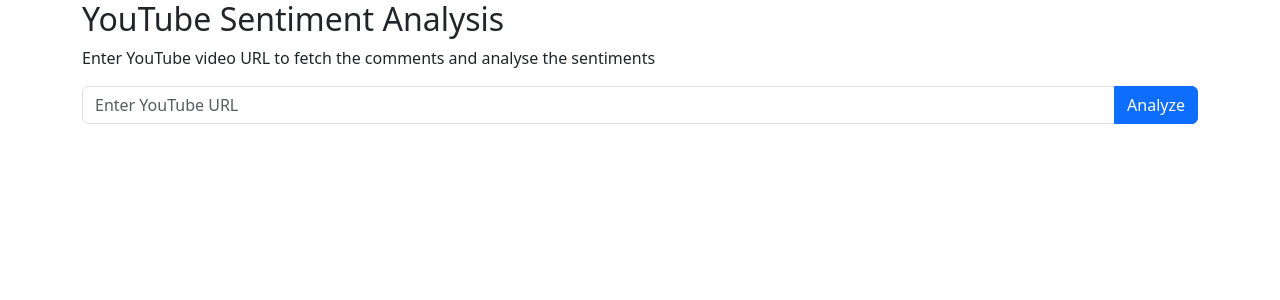
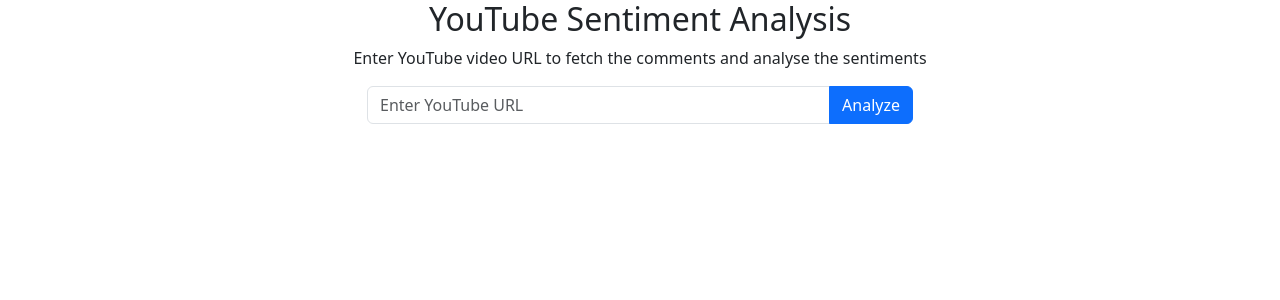
Before and after one commit to PrateekB18/sentiment_analysis, a Flask app: page / in a window 1280 px wide. Shown: the top 300 px of the page. Run offline with Flask 3, Linux system fonts and the light colour scheme.

Commit message:
minor changes

```diff
--- a/src/templates/index.html
+++ b/src/templates/index.html
@@ -12,37 +12,41 @@
 <script src="https://cdn.jsdelivr.net/npm/bootstrap@5.3.2/dist/js/bootstrap.bundle.min.js" integrity="sha384-C6RzsynM9kWDrMNeT87bh95OGNyZPhcTNXj1NW7RuBCsyN/o0jlpcV8Qyq46cDfL" crossorigin="anonymous"></script>
 
 <div class="container">
-    <h2>YouTube Sentiment Analysis</h2>
-    <p>Enter YouTube video URL to fetch the comments and analyse the sentiments</p>
+    <h2 class="text-center">YouTube Sentiment Analysis</h2>
+    <p class="text-center">Enter YouTube video URL to fetch the comments and analyse the sentiments <br></p>
+
     <form action="/" method="post">
-    <div class="input-group">
+    <div class="row justify-content-center">
+    <div class="w-50 input-group">
         <input class="form-control" type="text" name="video_url" placeholder="Enter YouTube URL" required>
-        <button type="submit" class="btn btn-primary" value="Analyze">Analyze</button>
+        <button type="submit" class="btn btn-primary" >Analyze</button>
+    </div>
     </div>
     </form>
 
+
     {% if summary %}
-    <h2>Summary</h2>
+    <h3 class="text-center">Summary</h3>
 
     <div class="row">
         <div class="col">
-        <p>Positive: {{ summary['positive'] }}</p>
+            <p>Positive: {{ summary['positive'] }}</p>
         </div>
         <div class="col">
-        <p>Negative: {{ summary['negative'] }}</p>
+            <p>Negative: {{ summary['negative'] }}</p>
         </div>
         <div class="col">
-        <p>Number of Comments: {{ summary['num_comments'] }}</p>
+            <p>Number of Comments: {{ summary['num_comments'] }}</p>
         </div>
         <div class="col">
-        <p>Rating: {{ summary['rating'] }}%</p>
+            <p>Rating: {{ summary['rating'] }}%</p>
         </div>
     </div>
 
 
 
 
-    <h3>Comments</h3>
+    <h3 class="text-center">Comments</h3>
     <table class="table table-hover">
         <tr>
             <th>Comment</th>
```
